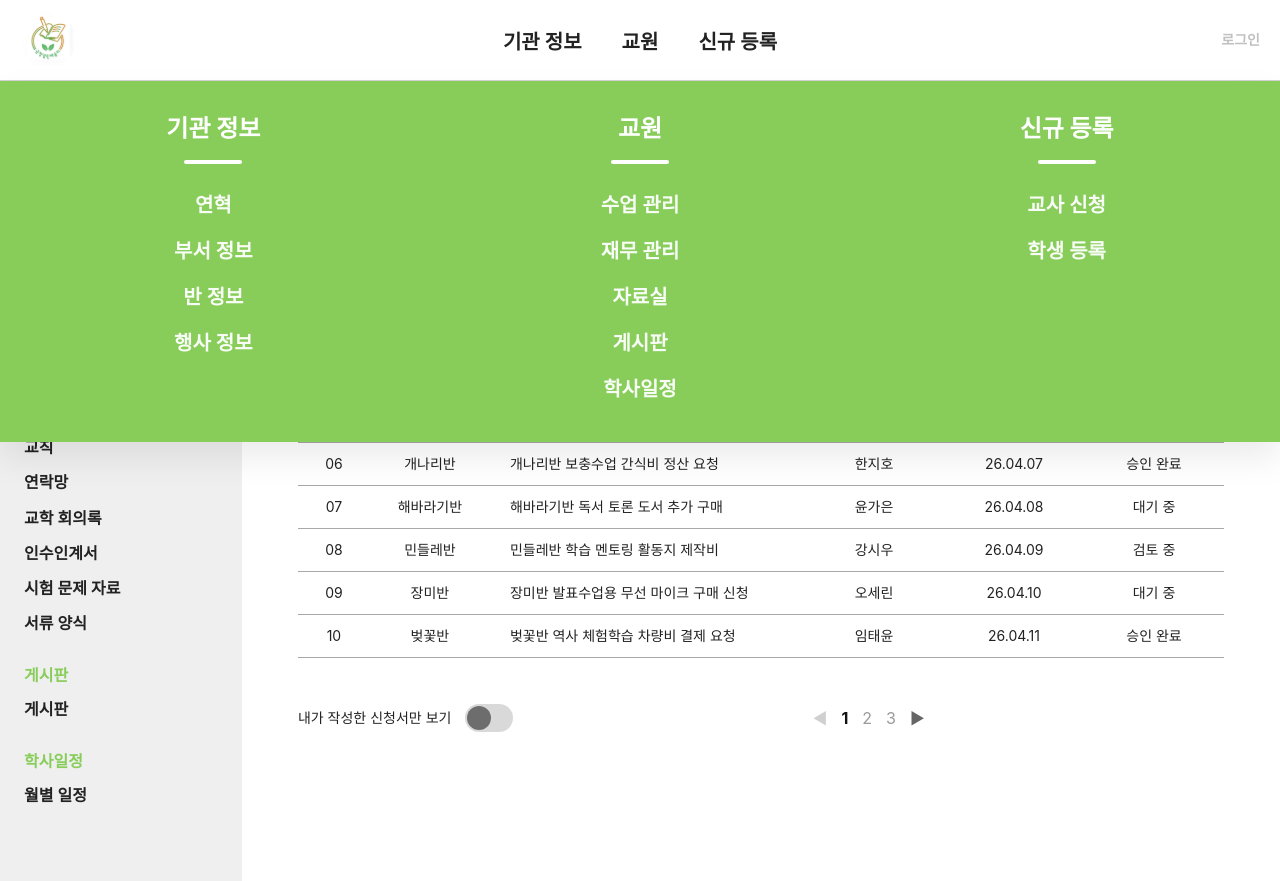
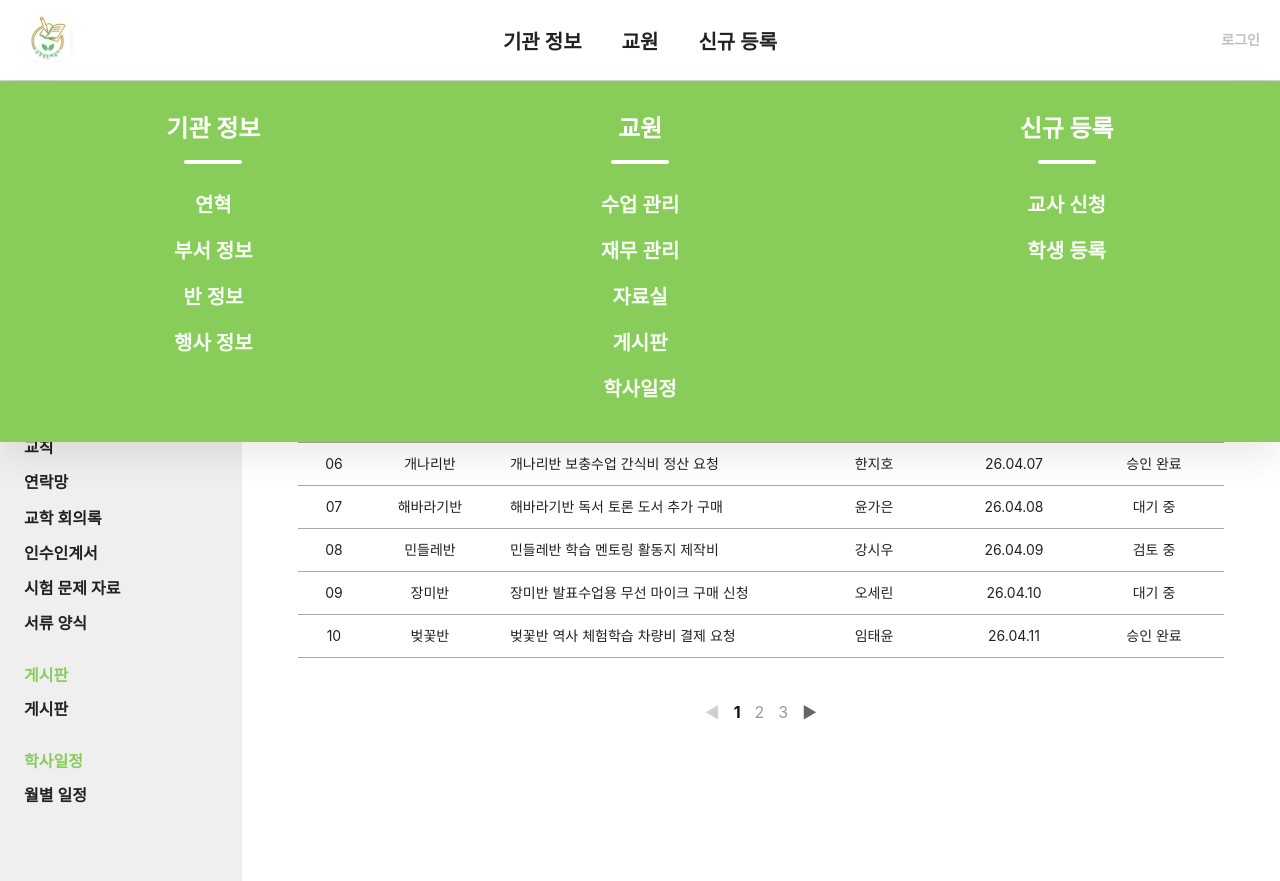
Before and after one commit to Geumjeongyahak/Frontend, a Next.js app: page /staff/finance in a window 1280 px wide. Built offline with nearby package versions, Linux system fonts and the light colour scheme; no server answers.

Commit message:
fix: 결제 신청 페이지 토글 제거

```diff
--- a/app/staff/finance/page.tsx
+++ b/app/staff/finance/page.tsx
@@ -8,24 +8,20 @@ import {
 type PageProps = {
   searchParams?: Promise<{
     page?: string;
-    mineOnly?: string;
   }>;
 };
 
 export default async function Page({ searchParams }: PageProps) {
   const resolvedSearchParams = await searchParams;
   const rawPage = resolvedSearchParams?.page;
-  const mineOnly = resolvedSearchParams?.mineOnly === "1";
   const parsedPage = rawPage ? Number(rawPage) : 1;
-  const filteredRequests = mineOnly
-    ? financeRequests.filter((request) => request.author === "김민지")
-    : financeRequests;
+  const filteredRequests = financeRequests;
   const totalPages = Math.max(1, Math.ceil(filteredRequests.length / FINANCE_REQUESTS_PER_PAGE));
   const isInvalidPage =
     !Number.isInteger(parsedPage) || parsedPage < 1 || parsedPage > totalPages;
 
   if (isInvalidPage) {
-    redirect(mineOnly ? "/staff/finance?mineOnly=1" : "/staff/finance");
+    redirect("/staff/finance");
   }
 
   const startIndex = (parsedPage - 1) * FINANCE_REQUESTS_PER_PAGE;
@@ -36,7 +32,6 @@ export default async function Page({ searchParams }: PageProps) {
       currentPage={parsedPage}
       requests={requests}
       totalPages={totalPages}
-      mineOnly={mineOnly}
     />
   );
 }
--- a/components/staff/FinanceRequestListPage.tsx
+++ b/components/staff/FinanceRequestListPage.tsx
@@ -8,14 +8,12 @@ type FinanceRequestListPageProps = {
   currentPage: number;
   requests: FinanceRequest[];
   totalPages: number;
-  mineOnly: boolean;
 };
 
 export default function FinanceRequestListPage({
   currentPage,
   requests,
   totalPages,
-  mineOnly,
 }: FinanceRequestListPageProps) {
   const rows = requests.map((request, index) => ({
     id: request.id,
@@ -41,7 +39,7 @@ export default function FinanceRequestListPage({
           rows={rows}
           currentPage={currentPage}
           totalPages={totalPages}
-          mineOnly={mineOnly}
+          showMineOnlyToggle={false}
           emptyMessage="결제 신청 내역이 없습니다."
         />
       </Content>
--- a/components/staff/StaffRequestBoard.tsx
+++ b/components/staff/StaffRequestBoard.tsx
@@ -21,7 +21,8 @@ type StaffRequestBoardProps = {
   rows: StaffRequestBoardRow[];
   currentPage: number;
   totalPages: number;
-  mineOnly: boolean;
+  mineOnly?: boolean;
+  showMineOnlyToggle?: boolean;
   emptyMessage?: string;
 };
 
@@ -51,13 +52,14 @@ export default function StaffRequestBoard({
   rows,
   currentPage,
   totalPages,
-  mineOnly,
+  mineOnly = false,
+  showMineOnlyToggle = true,
   emptyMessage = "목록이 없습니다.",
 }: StaffRequestBoardProps) {
   const prevPage = Math.max(1, currentPage - 1);
   const nextPage = Math.min(totalPages, currentPage + 1);
   const toggleHref = buildHref(listPath, { mineOnly: mineOnly ? undefined : 1 });
-  const baseQuery = mineOnly ? { mineOnly: 1 } : {};
+  const baseQuery = showMineOnlyToggle && mineOnly ? { mineOnly: 1 } : {};
 
   return (
     <Container>
@@ -102,7 +104,8 @@ export default function StaffRequestBoard({
         </Table>
       </TableSection>
 
-      <BottomRow>
+      <BottomRow $hasToggle={showMineOnlyToggle}>
+        {showMineOnlyToggle ? (
           <ToggleArea>
             <ToggleLabel>내가 작성한 신청서만 보기</ToggleLabel>
             <ToggleButtonLink
@@ -114,6 +117,7 @@ export default function StaffRequestBoard({
               <ToggleThumb $active={mineOnly} />
             </ToggleButtonLink>
           </ToggleArea>
+        ) : null}
 
         <Pagination aria-label="페이지 이동">
           <PageArrow
@@ -238,10 +242,10 @@ const TitleLink = styled(Link)`
   }
 `;
 
-const BottomRow = styled.div`
+const BottomRow = styled.div<{ $hasToggle: boolean }>`
   display: flex;
   align-items: center;
-  justify-content: space-between;
+  justify-content: ${({ $hasToggle }) => ($hasToggle ? "space-between" : "center")};
   margin-top: ${spacing.space46};
 `;
 
```
Lines whose indentation alone changed are shown as unchanged.
